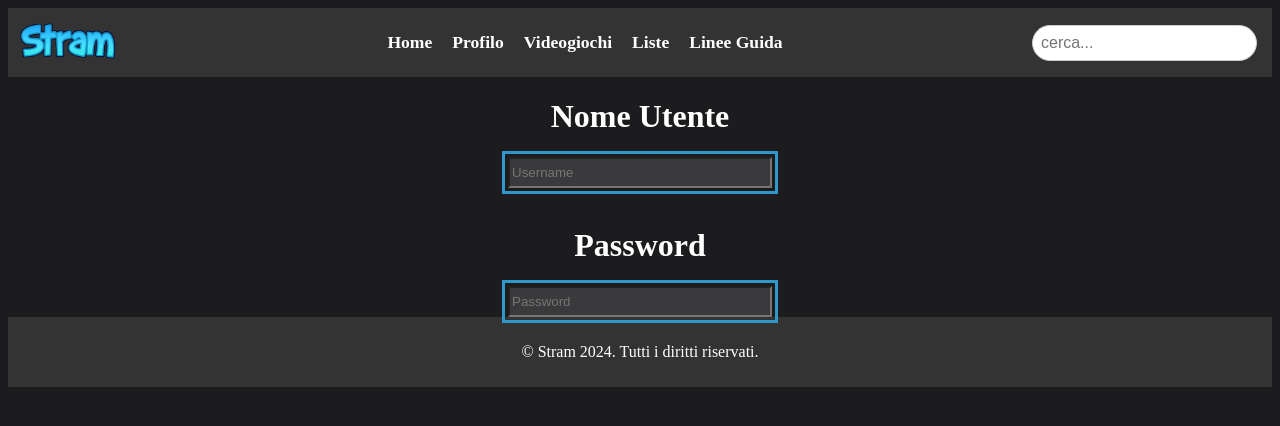
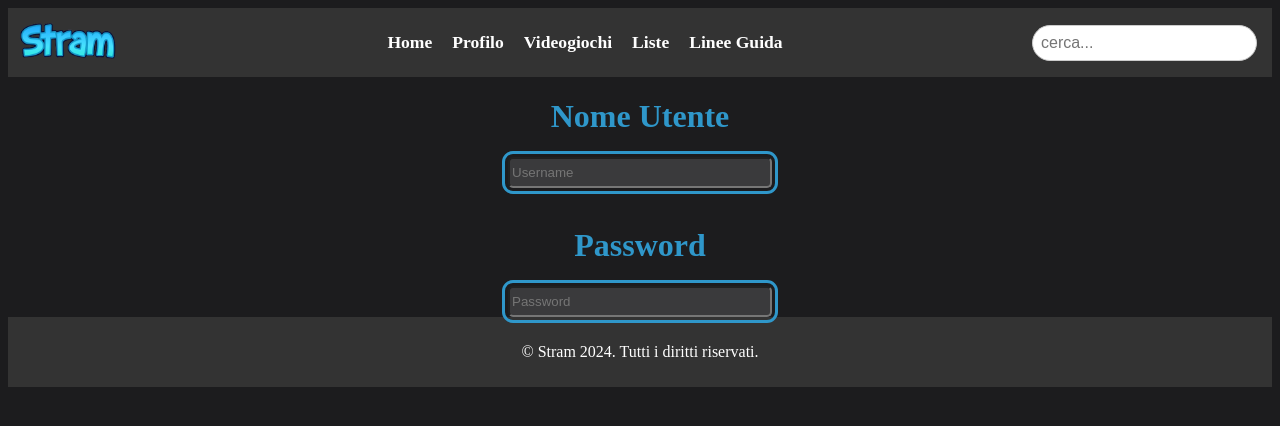
Before and after one commit to szafranski2001/WEBAPP, an Angular app in the folder Stram/: page /login in a window 1280 px wide. Shown: the top 426 px of the page. Built offline with nearby package versions, Linux system fonts and the light colour scheme.

Commit message:
css profilo

```diff
--- a/Stram/src/app/login/login.component.css
+++ b/Stram/src/app/login/login.component.css
@@ -9,4 +9,9 @@
   height: 25px;
   width: 20vw;
   background-color: var(--systemGray4);
+  border-radius: 5px;
 }
+.label{
+  color:#2f97ca;
+  font: poppins;
+}
--- a/Stram/src/app/login/login.component.html
+++ b/Stram/src/app/login/login.component.html
@@ -1,7 +1,7 @@
 <div class = "main-container">
-  <h1>Nome Utente</h1>
+  <h1 class="label">Nome Utente</h1>
   <input type="text" id="username" name="username" placeholder="Username">
   <br>
-  <h1>Password</h1>
+  <h1 class="label">Password</h1>
   <input type="password" id="password" name="password" placeholder="Password">
 </div>
```
